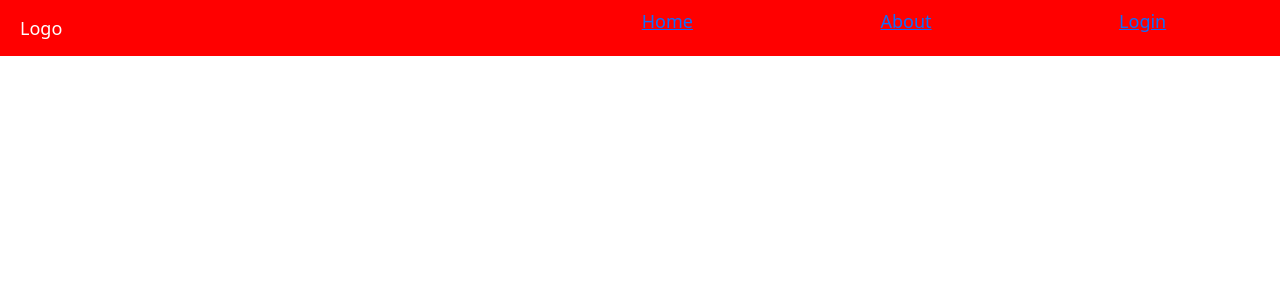
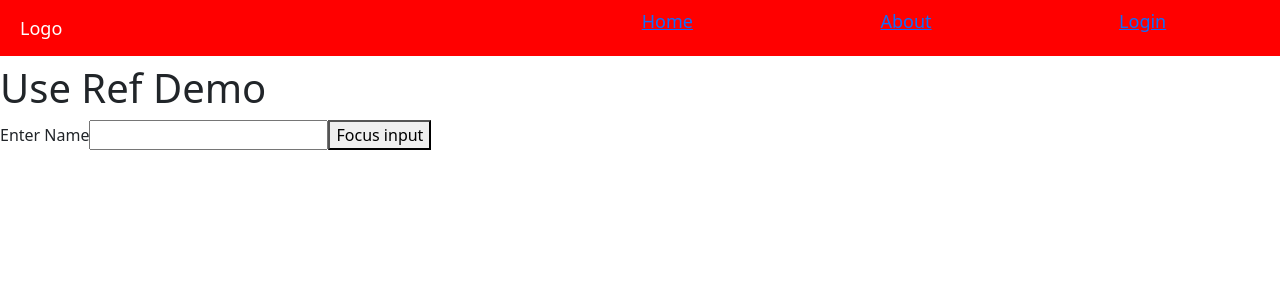
Before and after one commit to Monika-Abhijeet/JR-19-learn-react, a React (Create React App) app: page /useRef in a window 1280 px wide. Shown: the top 300 px of the page. Built offline with nearby package versions, Linux system fonts and the light colour scheme.

Commit message:
useContext, useRef hook

```diff
--- a/src/App.js
+++ b/src/App.js
@@ -22,6 +22,8 @@ import AxiosRequests from "./components/httpRequests/axiosRequests";
 import UseStateDemo from "./components/hooks/useStateDemo";
 import UseReducerDemo from "./components/hooks/useReducerDemo";
 import UseEffectDemo from "./components/hooks/useEffectDemo";
+import UseRefDemo from "./components/hooks/useRefDemo";
+import UseContextDemo from "./components/hooks/useContext/useContextDemo";
 function App() {
   return (
     <div>
@@ -39,7 +41,8 @@ function App() {
             <Route path="/useState" element={<UseStateDemo />} />
             <Route path="/useReducer" element={<UseReducerDemo />} />
             <Route path="/useEffect" element={<UseEffectDemo />} />
-
+            <Route path="/useRef" element={<UseRefDemo />} />
+            <Route path="/useContext" element={<UseContextDemo />} />
             <Route path="/useContext" element={<UseContextTutorial />} />
             <Route path="/registration" element={<Registration />} />
             <Route path="/details/:id" element={<StudentDetails />} />
--- /dev/null
+++ b/src/components/hooks/useContext/hello.js
@@ -0,0 +1,12 @@
+import { useContext } from "react";
+import { AppContext } from "./useContextDemo";
+
+function Hello() {
+  const { username } = useContext(AppContext);
+  return (
+    <div>
+      <h1>Hello {username}</h1>
+    </div>
+  );
+}
+export default Hello;
--- /dev/null
+++ b/src/components/hooks/useContext/login.js
@@ -0,0 +1,20 @@
+import { useContext } from "react";
+import { AppContext } from "./useContextDemo";
+
+function Login() {
+  const { setUsername } = useContext(AppContext);
+
+  return (
+    <div>
+      <label>Enter Username</label>
+      <input
+        type="text"
+        onChange={(e) => {
+          setUsername(e.target.value);
+        }}
+      />
+    </div>
+  );
+}
+
+export default Login;
--- /dev/null
+++ b/src/components/hooks/useContext/useContextDemo.js
@@ -0,0 +1,23 @@
+import Login from "./login";
+import User from "./user";
+import Hello from "./hello";
+import { useState, createContext } from "react";
+
+export const AppContext = createContext(null);
+
+function UseContextDemo() {
+  const [username, setUsername] = useState("");
+
+  return (
+    <div>
+      <h1>Context Demo</h1>
+      <AppContext.Provider value={{ username, setUsername }}>
+        <Login />
+        <User />
+        <Hello />
+      </AppContext.Provider>
+    </div>
+  );
+}
+
+export default UseContextDemo;
--- /dev/null
+++ b/src/components/hooks/useContext/user.js
@@ -0,0 +1,12 @@
+import { useContext } from "react";
+import { AppContext } from "./useContextDemo";
+
+function User() {
+  const { username } = useContext(AppContext);
+  return (
+    <div>
+      <h1>User:{username} </h1>
+    </div>
+  );
+}
+export default User;
--- /dev/null
+++ b/src/components/hooks/useRefDemo.js
@@ -0,0 +1,27 @@
+import { useRef } from "react";
+
+function UseRefDemo() {
+  const inputRef = useRef(null);
+  let focusInput = () => {
+    console.log(inputRef.current.value);
+    inputRef.current.focus();
+  };
+  return (
+    <div>
+      <h1>Use Ref Demo</h1>
+      <div>
+        <label>Enter Name</label>
+        <input type="text" ref={inputRef} />
+        <button
+          onClick={() => {
+            focusInput();
+          }}
+        >
+          Focus input
+        </button>
+      </div>
+    </div>
+  );
+}
+
+export default UseRefDemo;
```
